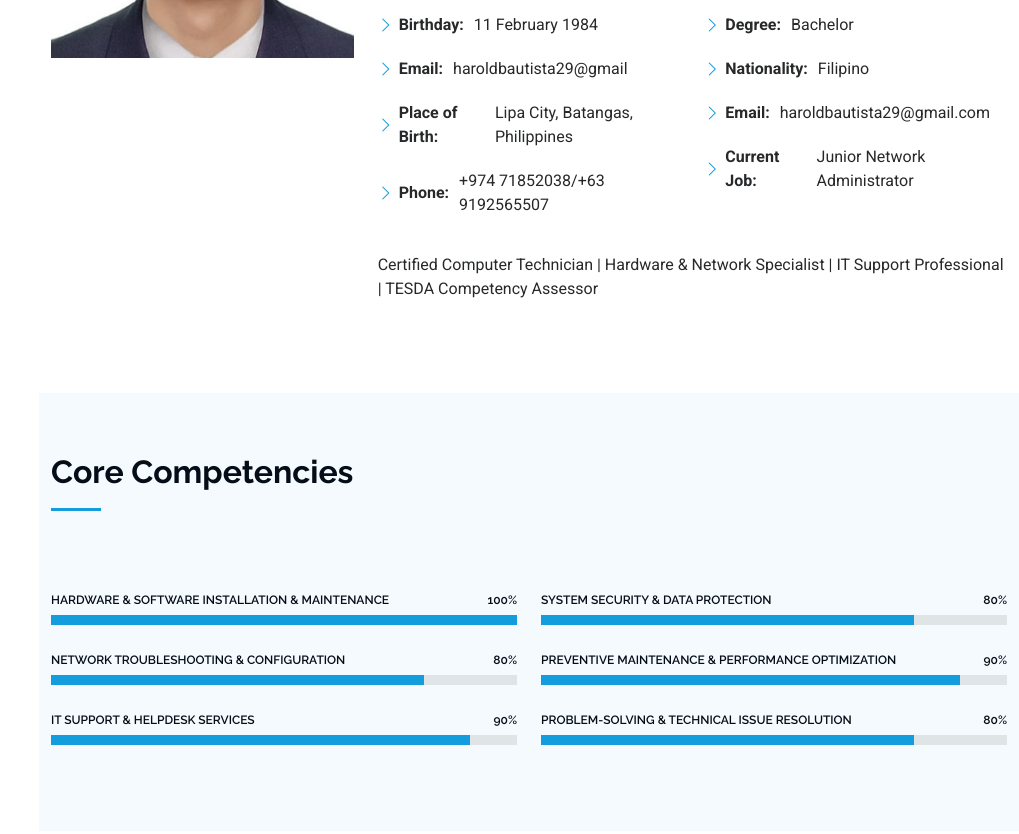
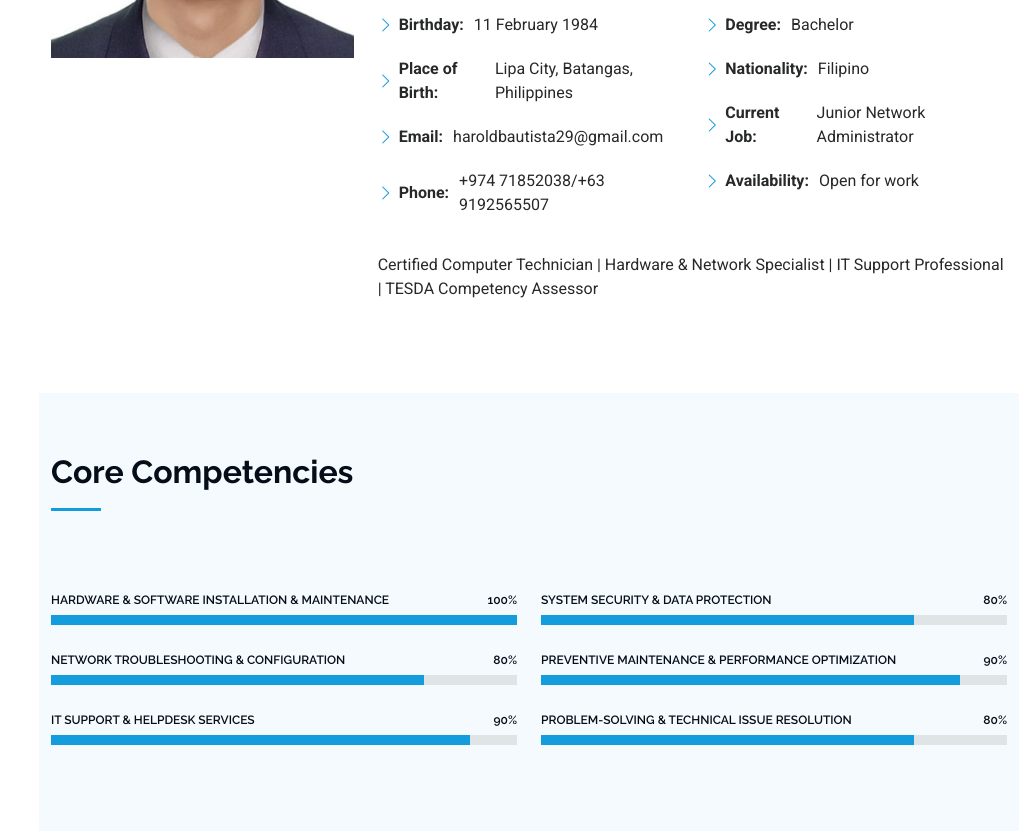
Before and after one commit to hlbautista/curriculum-vitae, a plain HTML site: page index.html in a window 1280 px wide. Shown: the part 1339-2173 px from the top of the page, without its empty margins (261-1280 px from the left). Drawn offline with Linux system fonts and the light colour scheme.

Commit message:
intial uploads2

```diff
--- a/index.html
+++ b/index.html
@@ -115,8 +115,8 @@
               <div class="col-lg-6">
                 <ul>
                   <li><i class="bi bi-chevron-right"></i> <strong>Birthday:</strong> <span>11 February 1984</span></li>
-                  <li><i class="bi bi-chevron-right"></i> <strong>Email:</strong> <span>haroldbautista29@gmail</span></li>
-				  <li><i class="bi bi-chevron-right"></i> <strong>Place of Birth:</strong> <span>Lipa City, Batangas, Philippines</span></li>
+                  <li><i class="bi bi-chevron-right"></i> <strong>Place of Birth:</strong> <span>Lipa City, Batangas, Philippines</span></li>
+				  <li><i class="bi bi-chevron-right"></i> <strong>Email:</strong> <span>haroldbautista29@gmail.com</span></li>
                   <li><i class="bi bi-chevron-right"></i> <strong>Phone:</strong> <span>+974 71852038/+63 9192565507</span></li>
 
                 </ul>
@@ -125,8 +125,8 @@
                 <ul>
                   <li><i class="bi bi-chevron-right"></i> <strong>Degree:</strong> <span>Bachelor</span></li>
 				  <li><i class="bi bi-chevron-right"></i> <strong>Nationality:</strong> <span>Filipino</span></li>
-                  <li><i class="bi bi-chevron-right"></i> <strong>Email:</strong> <span>haroldbautista29@gmail.com</span></li>
-                  <li><i class="bi bi-chevron-right"></i> <strong>Current Job:</strong> <span>Junior Network Administrator</span></li>
+				  <li><i class="bi bi-chevron-right"></i> <strong>Current Job:</strong> <span>Junior Network Administrator</span></li>
+                  <li><i class="bi bi-chevron-right"></i> <strong>Availability:</strong> <span>Open for work</span></li>
 
                 </ul>
               </div>
```
